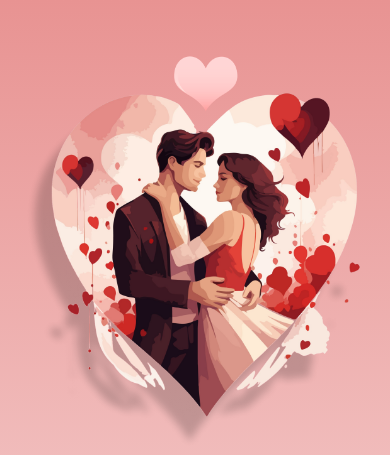
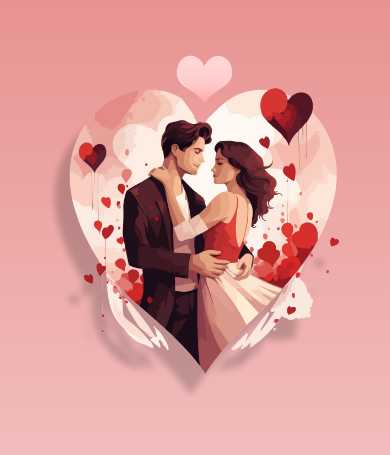
Before and after one commit to sathishk-dev/flames-app, a plain HTML site: page index.html in a window 390 px wide. Shown: the top 455 px of the page. Drawn offline with Linux system fonts and the light colour scheme; a web font is replaced by a local one.

Commit message:
Update style.css

```diff
--- a/style.css
+++ b/style.css
@@ -110,8 +110,8 @@ h3{
 		flex-direction: column;
 	}
 	img{
-		width: 400px;
-		height: 427px;
+		width: 350px;
+		height: 377px;
 	}
 	body{
 		background-image: none;
```
